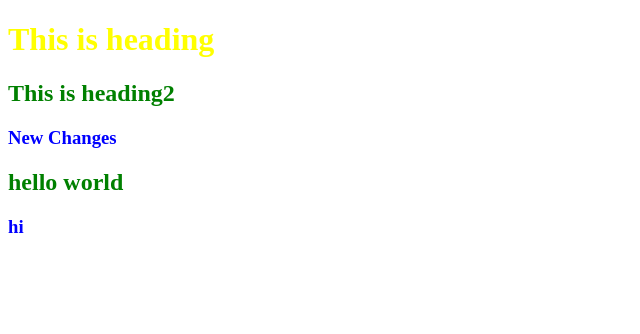
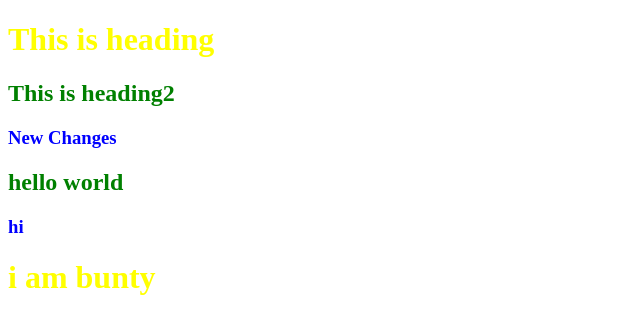
Before and after one commit to sherlock13b/testing, a plain HTML site: page index.html in a window 1280 px wide. Shown: the whole page, without its empty margins (0-640 px from the left). Drawn offline with Linux system fonts and the light colour scheme.

Commit message:
Update index.html

```diff
--- a/index.html
+++ b/index.html
@@ -14,5 +14,7 @@
     <h3>
         hi
     </h3>
+
+    <h1> i am bunty</h1>
 </body>
 </html>
```
